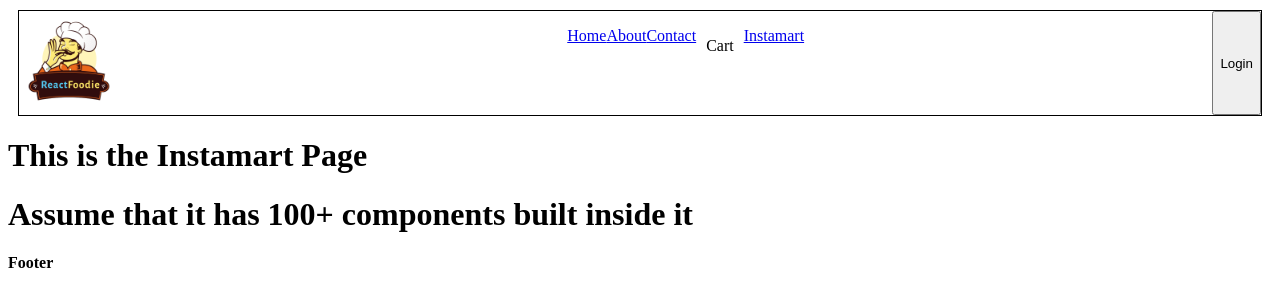
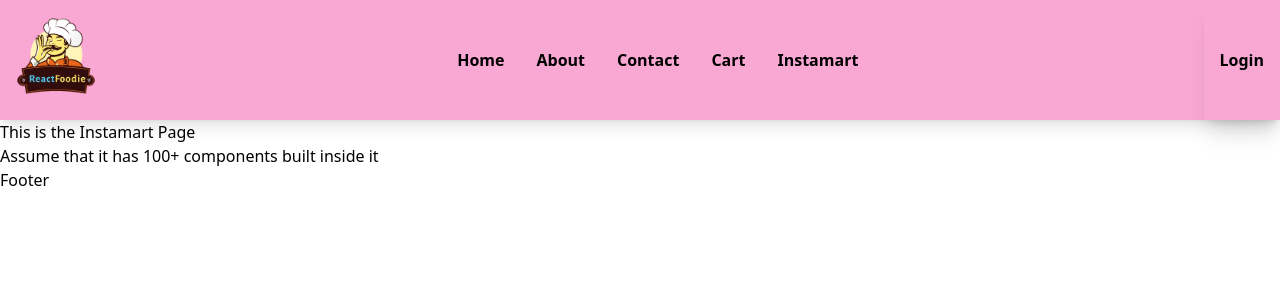
Before and after one commit to rahul7011/ReactFoodie, a React (Vite) app: page /instamart in a window 1280 px wide. Shown: the top 306 px of the page. Built offline with nearby package versions, Linux system fonts and the light colour scheme.

Commit message:
adding tailwind

```diff
--- a/index.css
+++ b/index.css
@@ -1,41 +1,3 @@
-.header {
-  display: flex;
-  justify-content: space-between;
-  margin: 10px;
-  border: 1px solid black;
-}
-.nav-items > ul {
-  list-style-type: none;
-  display: flex;
-}
-.nav-items > ul > li {
-  padding: 10px;
-}
-
-.logo {
-  width: 100px;
-}
-.card > img {
-  width: 100%;
-}
-.card {
-  width: 200px;
-  border: 1px solid black;
-  padding: 10px;
-  margin: 10px;
-  word-wrap: break-word;
-}
-.restaurant-list {
-  display: flex;
-  flex-wrap: wrap;
-}
-.shimmer-card {
-    width: 200px;
-    height: 300px;
-    background-color: #edeaea;
-    margin: 10px;
-}
-
-.menu{
-  display: flex;
-}
+@tailwind base;
+@tailwind components;
+@tailwind utilities;
--- a/package.json
+++ b/package.json
@@ -9,7 +9,9 @@
   },
   "devDependencies": {
     "parcel": "^2.8.3",
-    "process": "^0.11.10"
+    "postcss": "^8.4.21",
+    "process": "^0.11.10",
+    "tailwindcss": "^3.3.1"
   },
   "scripts": {
     "start": "npx parcel index.html",
--- a/src/components/Body.js
+++ b/src/components/Body.js
@@ -33,10 +33,10 @@ const Body = () => {
     <Shimmer />
   ) : (
     <>
-      <div className="search-container">
+      <div className="p-4 bg-pink-300 my-5">
         <input
           type="text"
-          className="search-input"
+          className="rounded-lg m-2 p-1"
           placeholder="Search"
           value={searchTxt}
           onChange={(e) => {
@@ -44,7 +44,7 @@ const Body = () => {
           }}
         />
         <button
-          className="search-btn"
+          className="p-1 m-2 bg-purple-500 text-white rounded-lg hover:bg-purple-700"
           onClick={() => {
             const filteredData = filterData(searchTxt, allRestaurants);
             setfilteredRestaurants(filteredData);
@@ -53,7 +53,7 @@ const Body = () => {
           Search
         </button>
       </div>
-      <div className="restaurant-list">
+      <div className="flex flex-wrap">
         {filteredRestaurants.map((restaurant) => {
           return (
             <Link
--- a/src/components/Header.js
+++ b/src/components/Header.js
@@ -8,36 +8,36 @@ export const Title = () => (
     <img
       src={require("../../media/logo.png")}
       alt="MISSING JPG"
-      className="logo"
+      className="h-28 p-2"
     />
   </a>
 );
 const Header = () => {
   const [isLoggedIn, setIsLoggedIn]=useAuth();
   return (
-    <div className="header">
+    <div className="flex justify-between bg-pink-300 shadow-lg">
       <Title />
-      <div className="nav-items">
-        <ul>
+      <div className="nav-items font-bold">
+        <ul className="flex py-12">
           <Link to="/">
-            <li>Home</li>
+            <li className="px-4 hover:text-white">Home</li>
           </Link>
           <Link to="/about">
-            <li>About</li>
+            <li className="px-4 hover:text-white">About</li>
           </Link>
           <Link to="/contact">
-            <li>Contact</li>
+            <li className="px-4 hover:text-white">Contact</li>
           </Link>
-          <li>Cart</li>
+          <li className="px-4 hover:text-white">Cart</li>
           <Link to="/instamart">
-            <li>Instamart</li>
+            <li className="px-4 hover:text-white">Instamart</li>
           </Link>
         </ul>
       </div>
       {isLoggedIn ? (
-        <button onClick={() => setIsLoggedIn(false)}>LogOut</button>
+        <button className="px-4 font-bold hover:text-red-600 shadow-xl" onClick={() => setIsLoggedIn(false)}>LogOut</button>
       ) : (
-        <button onClick={() => setIsLoggedIn(true)}>Login</button>
+        <button className="px-4 font-bold hover:text-green-600 shadow-xl" onClick={() => setIsLoggedIn(true)}>Login</button>
       )}
     </div>
   );
--- a/src/components/RestaurantMenu.js
+++ b/src/components/RestaurantMenu.js
@@ -20,22 +20,22 @@ const RestaurantMenu = () => {
   return !restaurant && !uniqueValues ? (
     <Shimmer />
   ) : (
-    <div className="menu">
-      <div>
-        <h1>Restaurant id: {resId}</h1>
-        <img
+    <div className="flex">
+      <div className="m-2 p-4 text-center">
+        <h1 className="font-bold">Restaurant id: {resId}</h1>
+        <img className="shadow-xl rounded-lg"
           src={
             Menu_CDN_Url +
             restaurant?.cards[0]?.card?.card?.info?.cloudinaryImageId
           }
         />
-        <h2>{restaurant?.cards[0]?.card?.card?.info?.name}</h2>
-        <h3>{restaurant?.cards[0]?.card?.card?.info?.avgRating}</h3>
-        <h3>{restaurant?.cards[0]?.card?.card?.info?.costForTwoMessage}</h3>
+        <h2 className="p-2 font-bold text-pink-600">{restaurant?.cards[0]?.card?.card?.info?.name}</h2>
+        <h3 className="p-1 text-green-600">{restaurant?.cards[0]?.card?.card?.info?.avgRating} Stars</h3>
+        <h3 className="p-1 text-yellow-600">{restaurant?.cards[0]?.card?.card?.info?.costForTwoMessage}</h3>
       </div>
 
       <div>
-        <ul>
+        <ul className="list-disc">
           {uniqueValues.map((value) => (
             <li key={value}>{value}</li>
           ))}
--- a/src/components/ResturantCard.js
+++ b/src/components/ResturantCard.js
@@ -4,11 +4,11 @@ import { Img_CDN_Url } from "../config.js";
 const RestrauntCard = ({ cloudinaryImageId, name, cuisines, avgRating }) => {
   //   const { cloudinaryImageId, name, cuisines, avgRating } = restaurant.data;
   return (
-    <div className="card">
+    <div className="w-56 h-64 p-2 m-2 shadow-md break-words hover:border-2 hover:border-red-600">
       <img src={Img_CDN_Url + cloudinaryImageId} />
-      <h2>{name}</h2>
-      <h3>{cuisines.join(",")}</h3>
-      <h4>{avgRating} stars</h4>
+      <h2 className="font-bold">{name}</h2>
+      <h3 className="text-sm">{cuisines.join(",")}</h3>
+      <h4 className="font-bold text-sm">{avgRating} stars</h4>
     </div>
   );
 };
--- /dev/null
+++ b/tailwind.config.js
@@ -0,0 +1,10 @@
+/** @type {import('tailwindcss').Config} */
+module.exports = {
+  content: [
+    "./src/**/*.{html,js}",
+  ],
+  theme: {
+    extend: {},
+  },
+  plugins: [],
+}
```
Also changed, not shown: .postcssrc (added), 1 other file (tests, documents, lock files or other folders).
